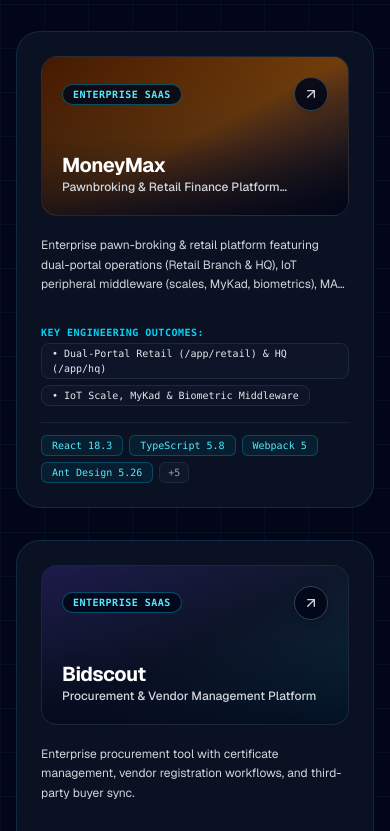
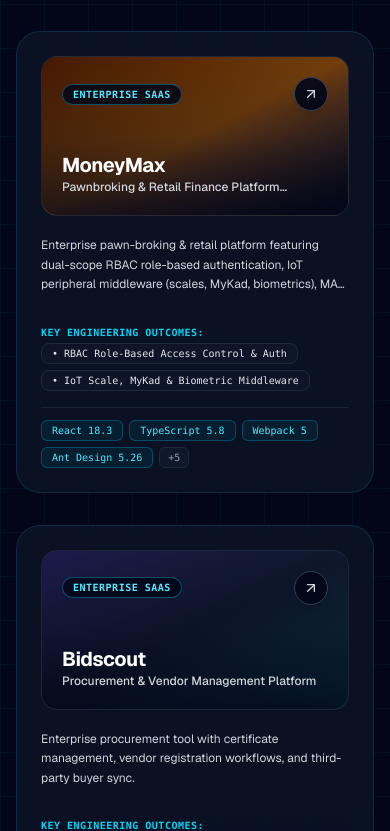
Before and after one commit to Abhi552000/Portfolio, a Next.js app: page / in a window 390 px wide. Shown: the part 8972-9803 px from the top of the page. Built offline with nearby package versions, Linux system fonts and the light colour scheme; no server answers.

Commit message:
fix(ui): decrease modal height on mobile and replace route paths with RBAC role-based auth

```diff
--- a/src/components/Projects/ProjectModal.tsx
+++ b/src/components/Projects/ProjectModal.tsx
@@ -51,7 +51,7 @@
           animate={{ opacity: 1, scale: 1, y: 0 }}
           exit={{ opacity: 0, scale: 0.96, y: 12 }}
           transition={{ duration: 0.2, ease: "easeOut" }}
-          className="glass-panel bg-slate-950 border border-cyan-500/40 rounded-2xl sm:rounded-3xl w-full max-w-2xl max-h-[92dvh] sm:max-h-[85vh] h-full sm:h-auto flex flex-col overflow-hidden shadow-2xl relative"
+          className="glass-panel bg-slate-950 border border-cyan-500/40 rounded-2xl sm:rounded-3xl w-full max-w-2xl max-h-[78dvh] sm:max-h-[85vh] h-[78dvh] sm:h-auto flex flex-col overflow-hidden shadow-2xl relative"
         >
           {/* Sticky Modal Header */}
           <div className="flex items-center justify-between p-3.5 sm:p-5 bg-slate-900/95 border-b border-slate-800 shrink-0 z-10">
--- a/src/components/Resume/ResumeModal.tsx
+++ b/src/components/Resume/ResumeModal.tsx
@@ -57,7 +57,7 @@
           animate={{ opacity: 1, scale: 1, y: 0 }}
           exit={{ opacity: 0, scale: 0.96, y: 12 }}
           transition={{ duration: 0.2 }}
-          className="glass-panel bg-slate-950 border border-cyan-500/35 rounded-2xl sm:rounded-3xl max-w-5xl w-full max-h-[92dvh] sm:max-h-[88vh] h-full sm:h-auto flex flex-col overflow-hidden shadow-2xl relative text-gray-200"
+          className="glass-panel bg-slate-950 border border-cyan-500/35 rounded-2xl sm:rounded-3xl max-w-5xl w-full max-h-[80dvh] sm:max-h-[88vh] h-[80dvh] sm:h-auto flex flex-col overflow-hidden shadow-2xl relative text-gray-200"
         >
           {/* Header */}
           <div className="flex flex-col sm:flex-row sm:items-center justify-between p-3.5 sm:p-4 bg-slate-900/95 border-b border-slate-800 gap-3 shrink-0">
--- a/src/data/portfolioData.ts
+++ b/src/data/portfolioData.ts
@@ -153,11 +153,11 @@
     title: "MoneyMax",
     category: "enterprise",
     subtitle: "Pawnbroking & Retail Finance Platform (Singapore & Malaysia)",
-    description: "Enterprise pawn-broking & retail platform featuring dual-portal operations (Retail Branch & HQ), IoT peripheral middleware (scales, MyKad, biometrics), MAS & Bank Negara compliance, and granular dual-scope RBAC.",
-    longDescription: "MoneyMax Retail Frontend is an enterprise pawnbroking, retail operations, and administrative platform for Singapore (S$) and Malaysia (RM). It features a Dual-Portal architecture: Retail Branch Portal (/app/retail) for tellers and valuers, and HQ Management Portal (/app/hq) for compliance and auction management. Integrates USB/serial IoT hardware via WebSocket daemon (digital precision scales, MyKad card readers, fingerprint biometrics, RFID tag scanners), multi-tenant country domain detection, dual-scope RBAC matrices (HO vs Retail), Datadog RUM monitoring, digital signature captures, and automated electronic invoicing.",
+    description: "Enterprise pawn-broking & retail platform featuring dual-scope RBAC role-based authentication, IoT peripheral middleware (scales, MyKad, biometrics), MAS & Bank Negara compliance, and multi-tenant financial governance.",
+    longDescription: "MoneyMax Retail Frontend is an enterprise pawnbroking, retail operations, and administrative platform for Singapore (S$) and Malaysia (RM). Engineered with enterprise Role-Based Access Control (RBAC) and role-based login authentication to separate branch counter tellers from HQ governance, compliance, and auction management. Integrates USB/serial IoT hardware via WebSocket daemon (digital precision scales, MyKad card readers, fingerprint biometrics, RFID tag scanners), multi-tenant country domain detection, dual-scope permission matrices (HO vs Branch), Datadog RUM monitoring, digital signature captures, and automated electronic invoicing.",
     role: "Software Developer",
     impactMetrics: [
-      "Dual-Portal Retail (/app/retail) & HQ (/app/hq)",
+      "RBAC Role-Based Access Control & Auth",
       "IoT Scale, MyKad & Biometric Middleware",
       "Singapore S$ & Malaysia RM Multi-Tenant",
       "MAS & Bank Negara AML/CFT Compliance"
@@ -174,7 +174,7 @@
       "WebSockets IoT"
     ],
     architectureHighlights: [
-      "Dual-portal architecture separating Retail Counter operations (/app/retail) and HQ Compliance/Auction governance (/app/hq)",
+      "Granular RBAC role-based authentication separating branch operations and executive compliance governance",
       "IoT device middleware (useDeviceStore) connecting WebSockets to USB precision scales, MyKad identity card readers, & fingerprint biometrics",
       "Dual-scope permission matrix (accessControlHO vs accessControlRetail) with ROUTE_ACCESS_MAP route guards and dynamic menu filtering",
       "Regulatory CDD/ECDD compliance modules meeting MAS (Singapore) & Bank Negara Malaysia AML/CFT governance standards",
```
